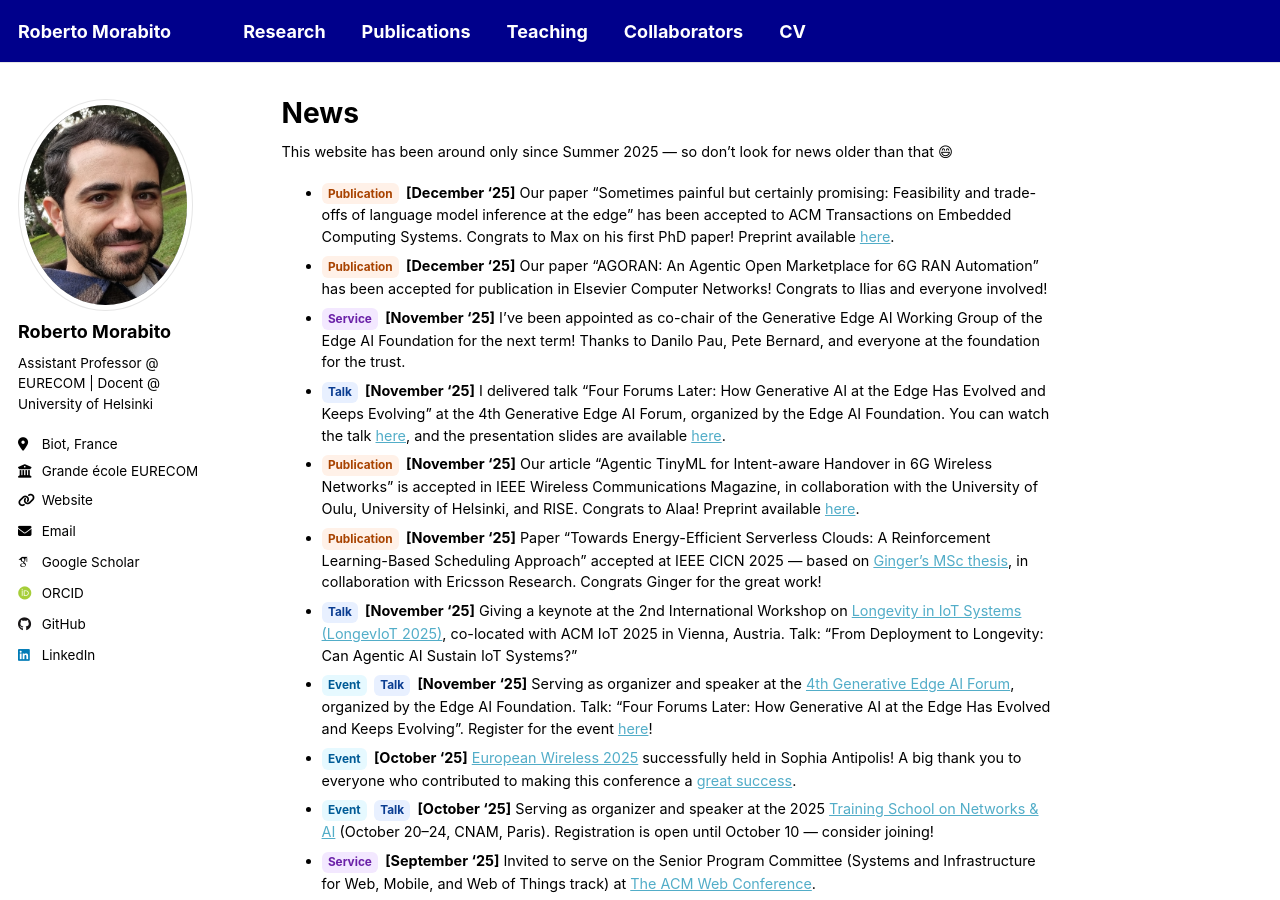
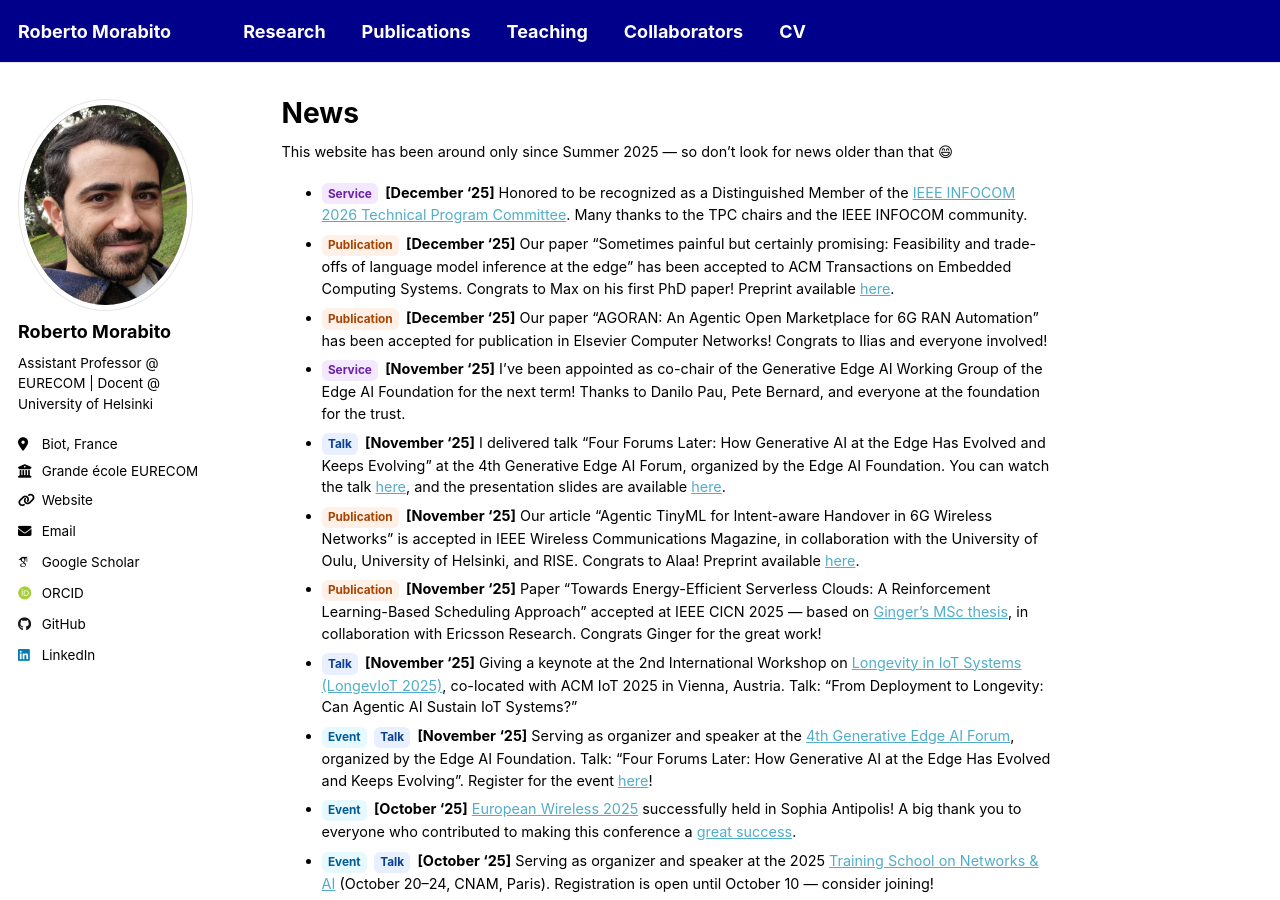
Before and after one commit to robertmora/robertmora.github.io, a Jekyll site: the page built from _pages/news.md, in a window 1280 px wide and 900 px high. Built offline with Jekyll 4.4.1, drawn with Linux system fonts in a browser that asks for light colours; some web fonts are replaced; a script that is not in the unit is left out.

Commit message:
Update news.md

```diff
--- a/_pages/news.md
+++ b/_pages/news.md
@@ -6,6 +6,7 @@ author_profile: true
 
 This website has been around only since Summer 2025 — so don’t look for news older than that 😄
 
+- [Service](){:.tag .tag--service} **[December '25]** Honored to be recognized as a Distinguished Member of the [IEEE INFOCOM 2026 Technical Program Committee](https://infocom2026.ieee-infocom.org/committees){:target="_blank"}. Many thanks to the TPC chairs and the IEEE INFOCOM community.
 - [Publication](){:.tag .tag--pub} **[December '25]** Our paper "Sometimes painful but certainly promising: Feasibility and trade-offs of language model inference at the edge" has been accepted to ACM Transactions on Embedded Computing Systems. Congrats to Max on his first PhD paper! Preprint available [here](https://arxiv.org/pdf/2503.09114){:target="_blank"}.
 - [Publication](){:.tag .tag--pub} **[December '25]** Our paper "AGORAN: An Agentic Open Marketplace for 6G RAN Automation" has been accepted for publication in Elsevier Computer Networks! Congrats to Ilias and everyone involved!
 - [Service](){:.tag .tag--service} **[November '25]** I've been appointed as co-chair of the Generative Edge AI Working Group of the Edge AI Foundation for the next term! Thanks to Danilo Pau, Pete Bernard, and everyone at the foundation for the trust.
```
